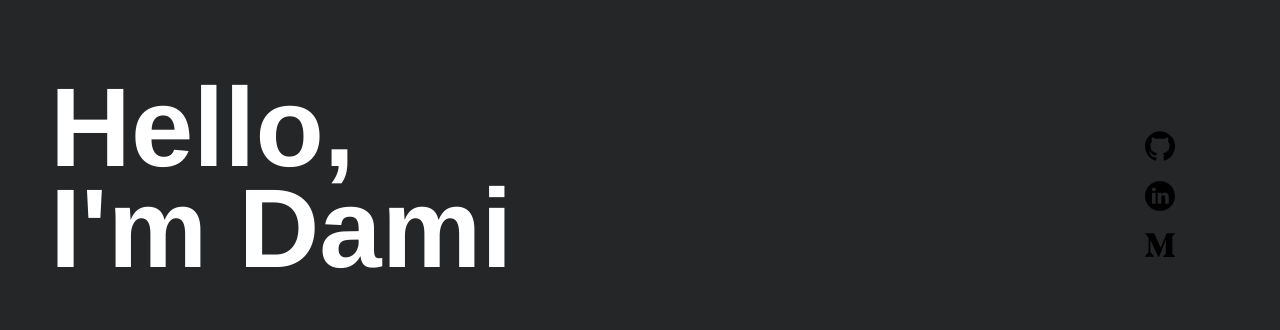
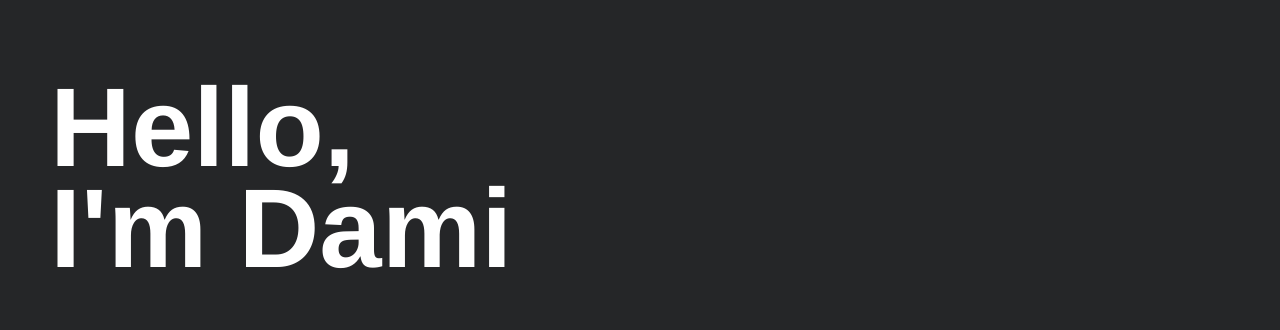
Before and after one commit to Obayanju/my-portfolio, a Vue app: page / in a window 1280 px wide. Shown: the part 420-750 px from the top of the page. Built offline with nearby package versions, Linux system fonts and the light colour scheme.

Commit message:
Improve footer and contact me

```diff
--- a/src/App.vue
+++ b/src/App.vue
@@ -9,6 +9,7 @@
         :key="index"
       />
     </div>
+    <Footer />
   </div>
 </template>
 
@@ -17,13 +18,15 @@ import Hero from "./components/Hero.vue";
 import Navigation from "./components/Navigation.vue";
 import Field from "./components/Field.vue";
 import FieldContainer from "./components/FieldContainer.vue";
+import Footer from "./components/Footer.vue";
 export default {
   name: "app",
   components: {
     Hero,
     Navigation,
     Field,
-    FieldContainer
+    FieldContainer,
+    Footer
   },
   data() {
     return {
@@ -76,7 +79,8 @@ body {
   color: #2c3e50;
   height: 100%;
 }
-#container {
+#container,
+footer {
   margin: 0 auto;
   max-width: 900px;
 }
--- a/src/components/Field.vue
+++ b/src/components/Field.vue
@@ -132,13 +132,13 @@ fieldset {
   color: white;
 }
 .contact-container {
-  margin: 50px 0;
+  text-align: center;
 }
 .contact-me {
   display: inline-block;
   border: none;
   padding: 1rem 2rem;
-  margin: 0 50%;
+  margin: 1rem 0;
   text-decoration: none;
   background: #0069ed;
   color: #ffffff;
--- a/src/components/Hero.vue
+++ b/src/components/Hero.vue
@@ -4,17 +4,6 @@
       Hello,<br />
       I'm Dami
     </h1>
-    <div class="socials">
-      <a href="https://github.com/Obayanju"
-        ><img src="../assets/github.svg"
-      /></a>
-      <a href="https://www.linkedin.com/in/obayanju/"
-        ><img src="../assets/linkedin.svg"
-      /></a>
-      <a href="https://medium.com/@damilhare"
-        ><img src="../assets/medium.svg"
-      /></a>
-    </div>
   </header>
 </template>
 
@@ -38,20 +27,8 @@ header {
   font-size: 7em;
   line-height: 0.9em;
 }
-.socials {
-  display: flex;
-  flex-direction: column;
-  flex-grow: 1;
-}
-.socials img {
-  width: 30px;
-  transition: all 1s;
-}
-.socials img:hover {
-  transform: scale(2);
-}
-.intro,
-.socials {
+
+.intro {
   margin-bottom: 100px;
 }
 </style>
```
